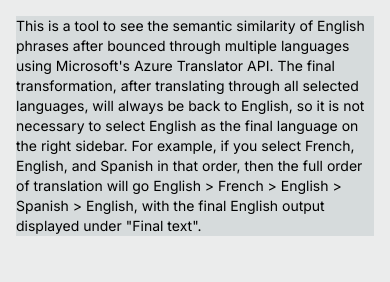
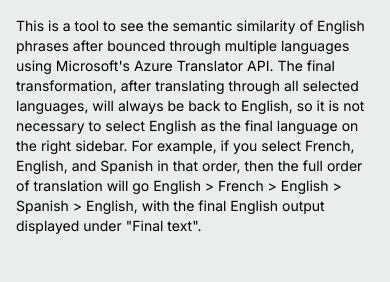
Before and after one commit to seren5240/experiment, a Next.js app in the folder web/: page / in a window 390 px wide. Shown: the top 282 px of the page. Built offline with nearby package versions, Linux system fonts and the light colour scheme; no server answers; what tw-elements would draw is missing.

Commit message:
mobile gdi

```diff
--- a/web/app/page.tsx
+++ b/web/app/page.tsx
@@ -75,7 +75,7 @@ export default function Home() {
     <main className="flex min-h-screen flex-col items-center justify-between p-4 md:p-8">
       <div className="max-w-6xl w-full flex flex-col gap-12 items-start">
         <p
-          className="text-sm md:fixed md:left-0 md:top-0 md:pt-8 md:pl-8 md:pr-8 md:pb-4 mb-4 bg-[#d6dbdc] z-40"
+          className="text-sm md:fixed md:left-0 md:top-0 md:pt-8 md:pl-8 md:pr-8 md:pb-4 md:mb-4 md:bg-[#d6dbdc] z-40"
           ref={headerRef}
         >
           This is a tool to see the semantic similarity of English phrases after
```
